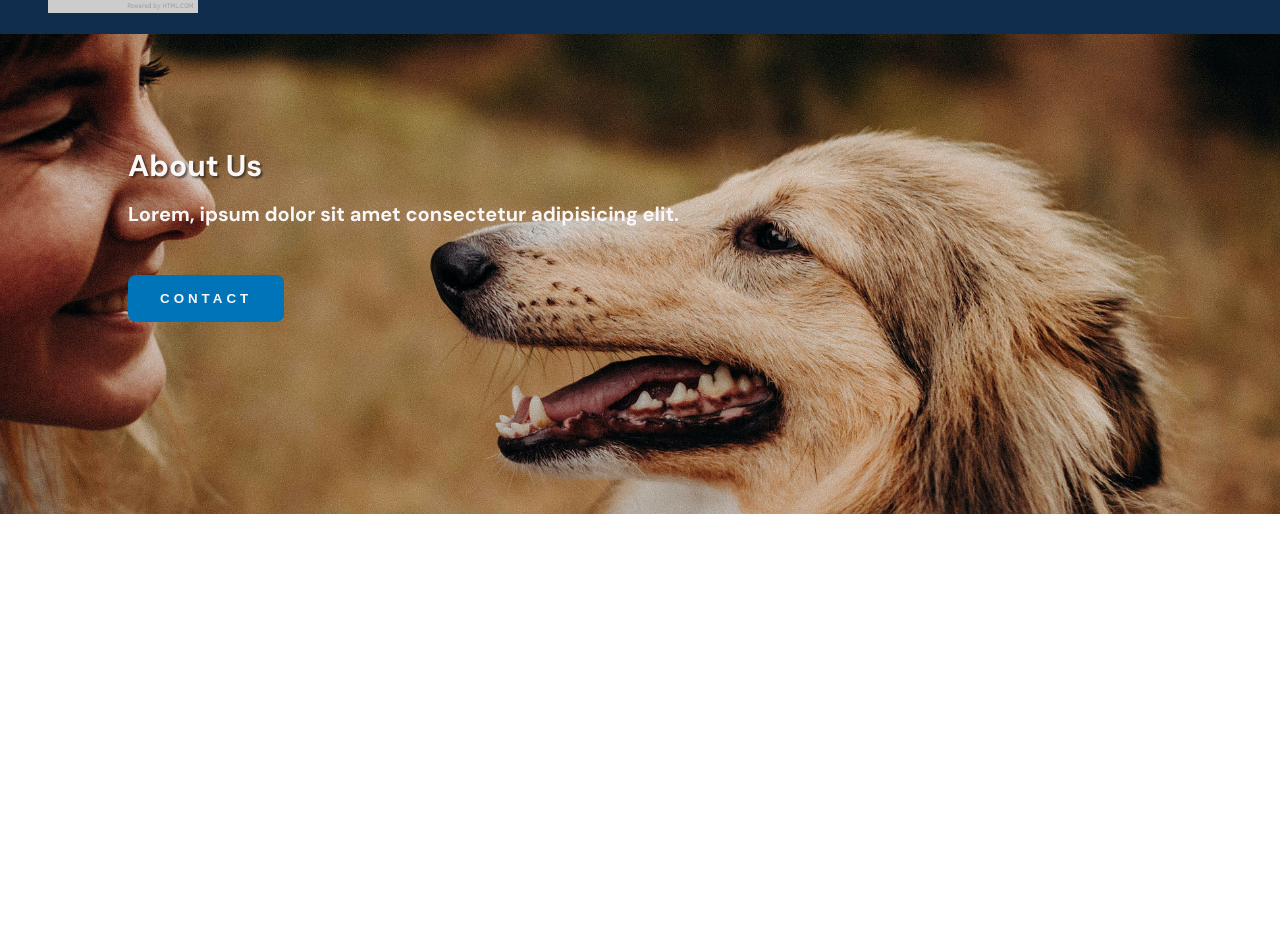
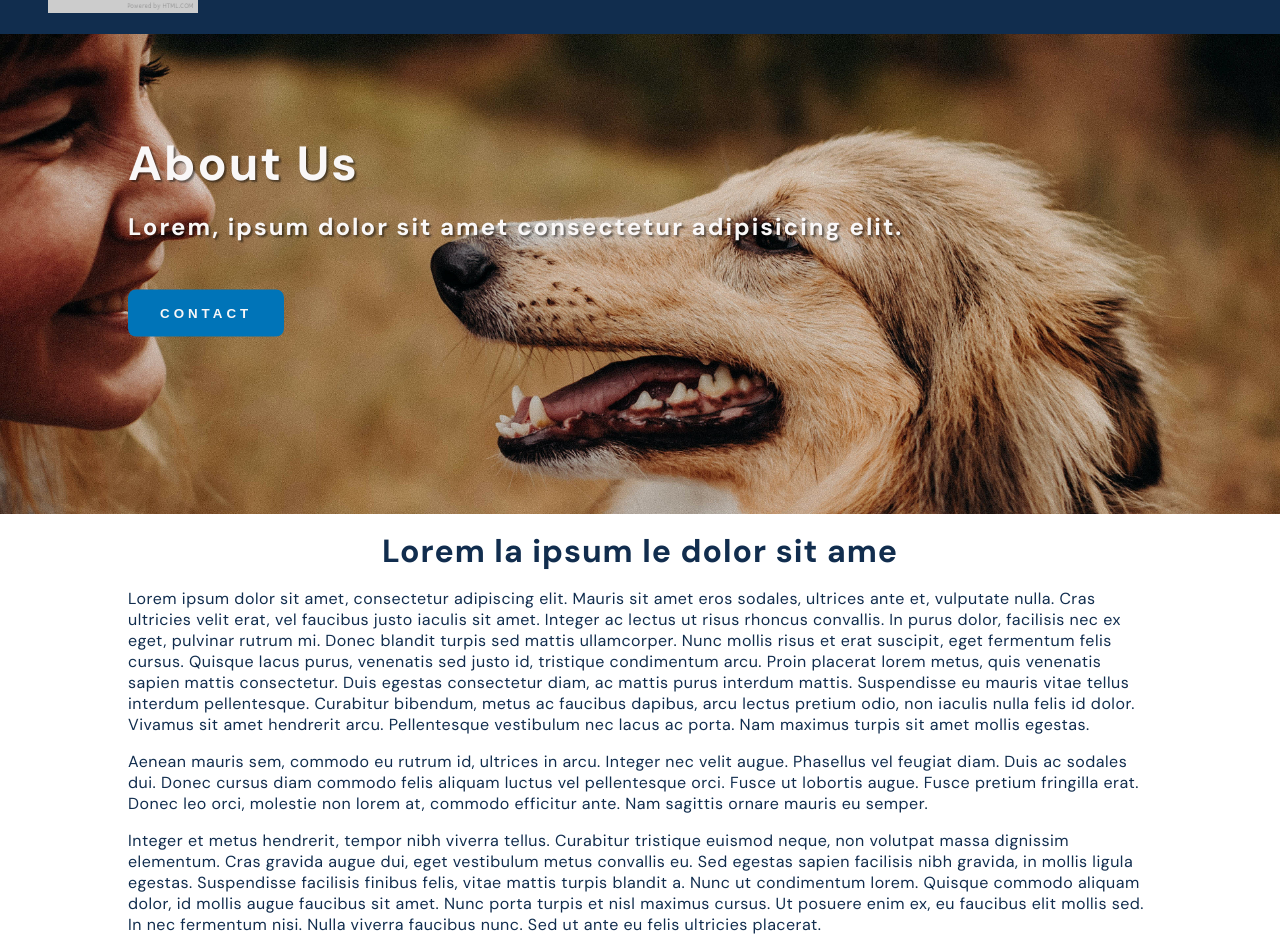
Before and after one commit to matsuyami/ithaca-veterinary-specialists, a Next.js app: page /about in a window 1280 px wide. Shown: the part 100-1049 px from the top of the page. Before the commit the page ends 800 px from the top, so only its background shows below. Built offline with nearby package versions, Linux system fonts and the light colour scheme; grey boxes are pictures that could not be loaded.

Commit message:
feat: about page base

```diff
--- a/pages/about/About.module.css
+++ b/pages/about/About.module.css
@@ -14,13 +14,76 @@
   color: var(--white);
   font-weight: var(--fw-bold);
   font-size: 1.25rem;
+  text-shadow: 2px 2px 2px rgba(0,0,0,0.5);
+  letter-spacing: 2px;
 }
 
 .banner__header {
-  text-shadow: 2px 2px 2px rgba(0,0,0,0.5);
   margin-bottom: var(--spacer-md);
+  text-transform: capitalize;
 }
 
 .banner__text {
   margin-bottom: var(--spacer-md);
 }
+
+.aboutInfo {
+  display: flex;
+  flex-direction: column;
+  align-items: center;
+  margin: 0 auto;
+  color: var(--primary-clr);
+  letter-spacing: 0.5px;
+  max-width: 80%;
+}
+
+.aboutInfo__header {
+  margin-top: var(--spacer-md);
+  letter-spacing: 1px;
+}
+
+@media screen and (min-width: 768px){
+  .banner__header {
+    font-size: 3rem;
+  }
+
+  .banner__text {
+    font-size: 1.5rem;
+  }
+}
+
+@media screen and (min-width: 1024px){
+  .aboutInfo__header{
+    font-size: 2rem;
+  }
+}
+
+@media screen and (min-width: 1440px){
+  .aboutInfo {
+    max-width: 60%;
+  }
+
+  .banner__header {
+    font-size: 3.5rem;
+  }
+
+  .banner__text {
+    font-size: 2rem;
+  }
+}
+
+@media screen and (min-width: 1920px){
+  .aboutInfo__header {
+    font-size: 2.5rem;
+  }
+}
+
+@media screen and (min-width: 2224px){
+  .banner__header {
+    font-size: 4.5rem;
+  }
+
+  .banner__text {
+    font-size: 3rem;
+  }
+}
--- a/pages/about/index.js
+++ b/pages/about/index.js
@@ -1,4 +1,5 @@
 import { Button } from '../../components/button/Button';
+import { Footer } from '../../components/footer/Footer';
 import { Header } from '../../components/header/Header';
 import styles from './About.module.css';
 
@@ -10,9 +11,38 @@ export default function About(){
             <div className={styles.banner__info}>
               <h1 className={styles.banner__header}>About Us</h1>
               <div className={styles.banner__text}>Lorem, ipsum dolor sit amet consectetur adipisicing elit. </div>
-              <Button url='/contact' backgroundColor='var(--blue)'>Contact</Button>
+              <Button url='/contact' backgroundColor={'var(--blue)'} hoverColor={'var(--primary-clr)'}>Contact</Button>
             </div>
           </section>
+          <section className={styles.aboutInfo}>
+            <h2 className={styles.aboutInfo__header}> Lorem la ipsum le dolor sit ame </h2>
+            <div className={styles.aboutInfo__content}>
+              <p>
+                Lorem ipsum dolor sit amet, consectetur adipiscing elit. Mauris sit amet eros sodales, ultrices ante et,
+                vulputate nulla. Cras ultricies velit erat, vel faucibus justo iaculis sit amet. Integer ac lectus ut risus
+                rhoncus convallis. In purus dolor, facilisis nec ex eget, pulvinar rutrum mi. Donec blandit turpis sed mattis ullamcorper.
+                Nunc mollis risus et erat suscipit, eget fermentum felis cursus. Quisque lacus purus, venenatis sed justo id,
+                tristique condimentum arcu. Proin placerat lorem metus, quis venenatis sapien mattis consectetur. Duis egestas consectetur
+                diam, ac mattis purus interdum mattis. Suspendisse eu mauris vitae tellus interdum pellentesque. Curabitur
+                bibendum, metus ac faucibus dapibus, arcu lectus pretium odio, non iaculis nulla
+                felis id dolor. Vivamus sit amet hendrerit arcu. Pellentesque vestibulum nec lacus ac porta. Nam maximus turpis sit amet mollis egestas.
+              </p>
+              <p>
+                Aenean mauris sem, commodo eu rutrum id, ultrices in arcu. Integer nec velit augue. Phasellus vel feugiat diam. Duis ac
+                sodales dui. Donec cursus diam commodo felis aliquam luctus vel pellentesque orci. Fusce ut lobortis augue. Fusce pretium
+                fringilla erat. Donec leo orci, molestie non lorem at, commodo efficitur ante. Nam sagittis ornare mauris eu semper.
+              </p>
+              <p>
+              Integer et metus hendrerit, tempor nibh viverra tellus. Curabitur tristique
+              euismod neque, non volutpat massa dignissim elementum. Cras gravida augue dui, eget
+              vestibulum metus convallis eu. Sed egestas sapien facilisis nibh gravida, in mollis ligula egestas.
+              Suspendisse facilisis finibus felis, vitae mattis turpis blandit a. Nunc ut condimentum lorem. Quisque commodo aliquam dolor,
+              id mollis augue faucibus sit amet. Nunc porta turpis et nisl maximus cursus. Ut posuere enim ex, eu faucibus elit mollis sed.
+              In nec fermentum nisi. Nulla viverra faucibus nunc. Sed ut ante eu felis ultricies placerat.
+              </p>
+            </div>
+          </section>
+          <Footer/>
       </>
     )
 }
```
